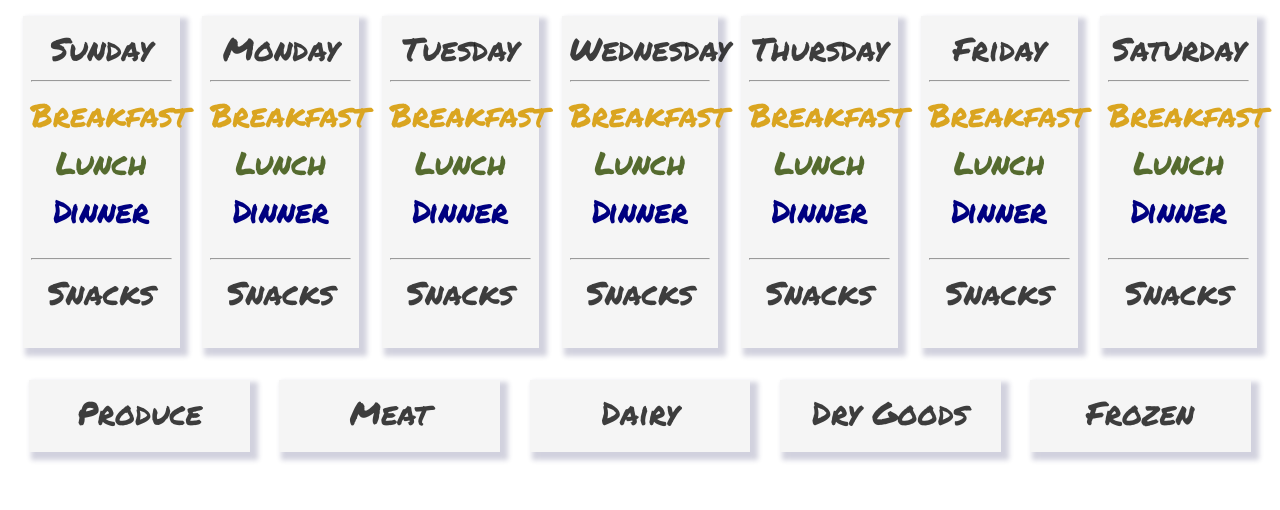
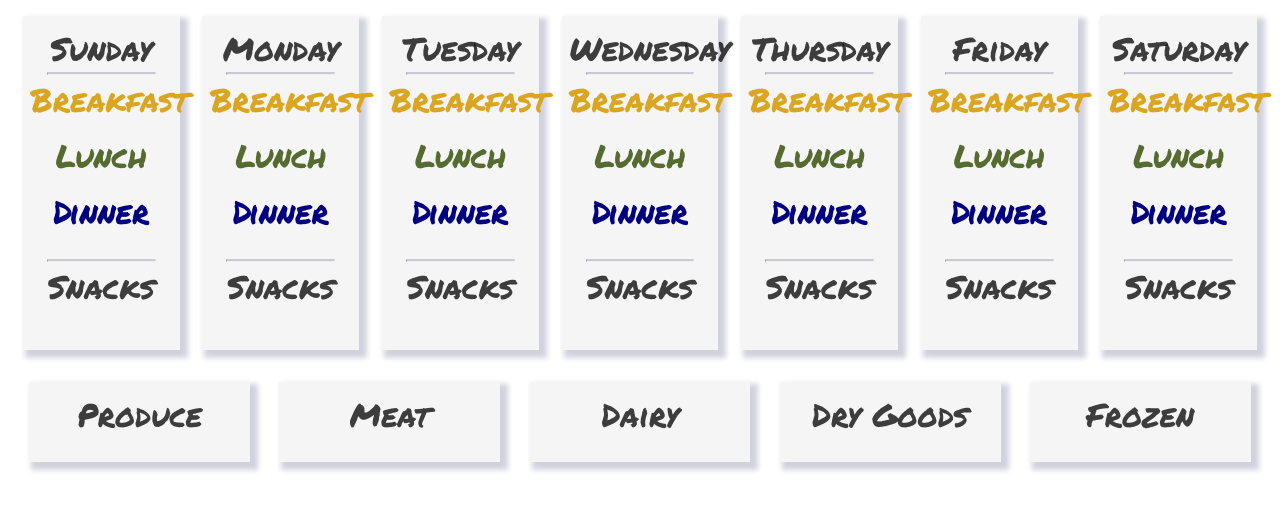
Before and after one commit to Douglas-J-Johnson/meal-planner-front-end, a React (Create React App) app: page / in a window 1280 px wide. Shown: the top 510 px of the page. Built offline with nearby package versions, Linux system fonts and the light colour scheme.

Commit message:
initial cut of food item and list add functionalities

```diff
--- a/src/App.css
+++ b/src/App.css
@@ -13,11 +13,19 @@
   color: white;
 }
 
+.day-title, .title {
+  margin-bottom: 0.5rem;
+}
+
+.title {
+  cursor: pointer;
+}
+
 .calendar, .lists {
   display: flex;
   flex-direction: row;
   flex-wrap: nowrap;
-  align-items: center;
+  align-items: top;
   justify-content: space-evenly;
   padding-bottom: 1rem;
 }
@@ -44,7 +52,11 @@
 }
 
 hr {
-  color: rgba(29, 29, 92, 0.2);
+  border-top: 2px solid rgba(29, 29, 92, 0.2);
+  margin-left: 1rem;
+  margin-right: 1rem;
+  margin-top: 0.5rem;
+  margin-bottom: 0.5rem;
 }
 
 .meal {
@@ -68,8 +80,8 @@ hr {
 }
 
 .food-item, .list-item {
-  line-height: 2rem;
-  font-size: 1.5rem;
+  min-height: 1.75rem;
+  font-size: 1.25rem;
   color: rgba(15, 15, 15, 0.8);
   font-family: 'Roboto', sans-serif;
 }
--- a/src/App.js
+++ b/src/App.js
@@ -8,11 +8,34 @@ class App extends React.Component {
   state = initialState;
 
   addMealItem = (event) => {
-    console.log(event.target.dataset.day, event.target.dataset.meal)
+    const dayIndex = event.target.dataset.dayIndex
+    const meal = event.target.dataset.meal
+    let days = this.state.days
+
+    console.log(dayIndex, meal)
+
+    if(meal === "Breakfast") {
+      days[dayIndex].breakfastItems.push("")
+    }
+    else if(meal === "Lunch") {
+      days[dayIndex].lunchItems.push("")
+    }
+    else if(meal == "Dinner") {
+      days[dayIndex].dinnerItems.push("")
+    }
+    else {
+      days[dayIndex].snackItems.push("")
+    }
+
+    this.setState({days})
   }
 
   addListItem = (event) => {
-    console.log(event.target.dataset.list)
+    const listIndex = event.target.dataset.listIndex
+    let lists = this.state.lists
+    lists[listIndex].items.push({name: "test", quantity: 100})
+
+    this.setState({lists})
   }
 
   render() {
--- a/src/components/calendar.js
+++ b/src/components/calendar.js
@@ -4,7 +4,7 @@ import Day from './day'
 export default function Calendar({days, addMealItem}) {
     return (
         <div className="calendar">
-            {days.map((day, index) => < Day key={index} day={day} addMealItem={addMealItem} />)}
+            {days.map((day, index) => < Day key={index} dayIndex={index} day={day} addMealItem={addMealItem} />)}
         </div>
     )
 }
--- a/src/components/day.js
+++ b/src/components/day.js
@@ -1,16 +1,18 @@
 import React from 'react'
 import Meal from './meal'
 
-export default function Day({day, addMealItem}) {
+export default function Day({day, dayIndex, addMealItem}) {
     return (
         <div className="day">
-            {day.name}
+            <div className="day-title">
+                {day.name}
+            </div>
             <hr></hr>
-            < Meal day={day.name} meal="Breakfast" mealItems={day.breakfastItems} addMealItem={addMealItem} />
-            < Meal day={day.name} meal="Lunch" mealItems={day.lunchItems} addMealItem={addMealItem} />
-            < Meal day={day.name} meal="Dinner" mealItems={day.dinnerItems} addMealItem={addMealItem} />
+            < Meal dayIndex={dayIndex} meal="Breakfast" mealItems={day.breakfastItems} addMealItem={addMealItem} />
+            < Meal dayIndex={dayIndex} meal="Lunch" mealItems={day.lunchItems} addMealItem={addMealItem} />
+            < Meal dayIndex={dayIndex} meal="Dinner" mealItems={day.dinnerItems} addMealItem={addMealItem} />
             <hr></hr>
-            < Meal day={day.name} meal="Snacks" mealItems={day.snackItems} addMealItem={addMealItem} />
+            < Meal dayIndex={dayIndex} meal="Snacks" mealItems={day.snackItems} addMealItem={addMealItem} />
         </div>
     )
 }
--- a/src/components/list.js
+++ b/src/components/list.js
@@ -1,10 +1,10 @@
 import React from 'react'
 import ListItem from './listItem'
 
-export default function List({list, addListItem}) {
+export default function List({list, listIndex, addListItem}) {
     return (
         <div className="list">
-            <div onClick={addListItem} data-list={list.name}>
+            <div className="title" onClick={addListItem} data-list-index={listIndex}>
                 {list.name}
             </div>
             {list.items.map((listItem, index) => < ListItem key={index} listItem={listItem} />)}
--- a/src/components/lists.js
+++ b/src/components/lists.js
@@ -4,7 +4,7 @@ import List from './list'
 export default function Lists({lists, addListItem}) {
     return (
         <div className="lists">
-            {lists.map((list, index) => < List key={index} list={list} addListItem={addListItem} />)}
+            {lists.map((list, index) => < List key={index} list={list} listIndex={index} addListItem={addListItem} />)}
         </div>
     )
 }
--- a/src/components/meal.js
+++ b/src/components/meal.js
@@ -1,10 +1,10 @@
 import React from 'react'
 import FoodItem from './foodItem'
 
-export default function meal({day, meal, mealItems, addMealItem}) {
+export default function meal({dayIndex, meal, mealItems, addMealItem}) {
     return (
         <div className={'meal ' + meal.toLowerCase()}>
-            <div onClick={addMealItem} data-day={day} data-meal={meal}>
+            <div className="title" onClick={addMealItem} data-day-index={dayIndex} data-meal={meal}>
                 {meal}
             </div>
             {mealItems.map((mealItem, index) => < FoodItem key={index} meal={meal.toLowerCase()} foodItem={mealItem} />)}
```
